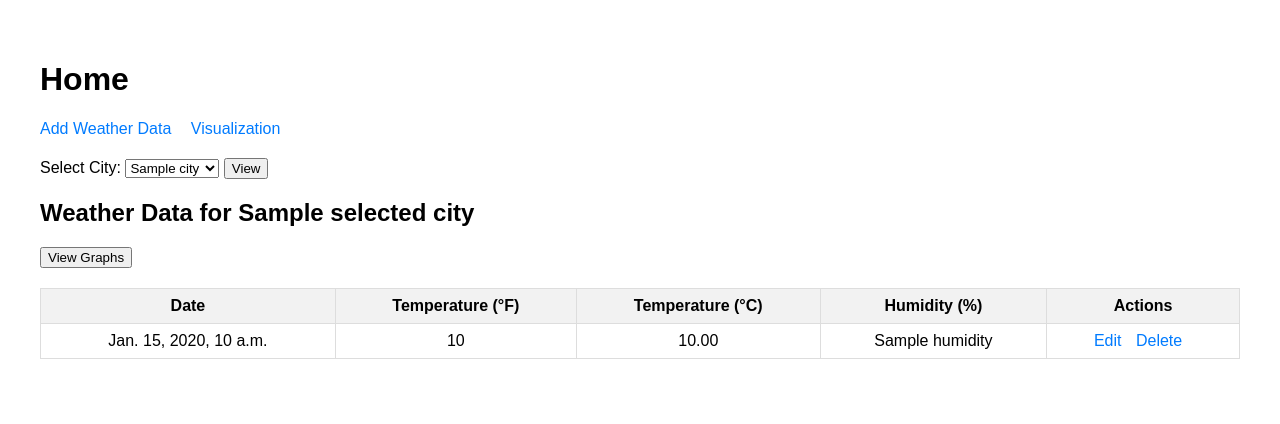
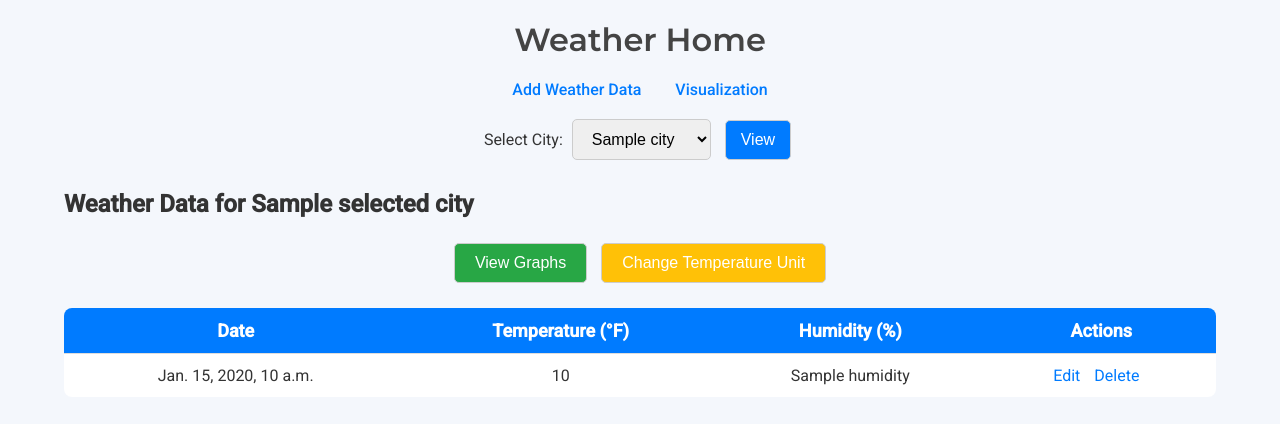
Before and after one commit to saeka8/Database-Project, a Django app: template group_final/weather_data/weather/templates/all_weather.html in a window 1280 px wide. Shown: the top 424 px of the page. Run offline with Django 5.2, Linux system fonts and the light colour scheme; the template is opened without the code that fills it: most values are stand-ins (such as "Sample title", 1, 10 or a date in 2020).

Commit message:
Update all_weather.html

```diff
--- a/group_final/weather_data/weather/templates/all_weather.html
+++ b/group_final/weather_data/weather/templates/all_weather.html
@@ -3,61 +3,171 @@
 <head>
     <meta charset="UTF-8">
     <meta name="viewport" content="width=device-width, initial-scale=1.0">
-    <title>Home</title>
+    <title>Weather Home</title>
+    <link href="https://fonts.googleapis.com/css2?family=Roboto:wght@400;500&family=Montserrat:wght@300;600&display=swap" rel="stylesheet">
     <script>
+        let tempUnit = 'F';
+
         function redirectToCityWeather(cityId) {
             if (cityId) {
                 window.location.href = `/city_weather/${cityId}/`;
             }
         }
+
+        function changeTempUnit() {
+            if (tempUnit == 'F') {
+                tempUnit = 'C';
+                    document.querySelectorAll('.tempUnitFahr').forEach(function(element) {
+                    element.classList.add('hidden');
+                });
+                    document.querySelectorAll('.tempUnitCels').forEach(function(element) {
+                    element.classList.remove('hidden');
+                });
+
+            } else {
+                tempUnit = 'F';
+                    document.querySelectorAll('.tempUnitFahr').forEach(function(element) {
+                    element.classList.remove('hidden');
+                });
+                    document.querySelectorAll('.tempUnitCels').forEach(function(element) {
+                    element.classList.add('hidden');
+                });
+            }
+        }
     </script>
     <style>
         body {
-            font-family: Arial, sans-serif;
-            margin: 20px;
-            padding: 20px;
+            font-family: 'Roboto', sans-serif;
+            background-color: #f4f7fc;
+            color: #333;
+            margin: 0;
+            padding: 0;
+        }
+        h1 {
+            font-family: 'Montserrat', sans-serif;
+            color: #444;
+            text-align: center;
+            margin-top: 20px;
         }
         nav {
-            margin-bottom: 20px;
+            text-align: center;
+            margin: 20px 0;
         }
         nav a {
-            margin-right: 15px;
+            font-size: 16px;
+            margin: 0 15px;
             text-decoration: none;
             color: #007BFF;
+            font-weight: 500;
         }
         nav a:hover {
             text-decoration: underline;
         }
-        table {
+        .container {
+            width: 90%;
+            margin: 0 auto;
+            max-width: 1200px;
+        }
+        .form-container {
+            display: flex;
+            justify-content: center;
+            margin-bottom: 30px;
+        }
+        select, button {
+            padding: 10px 15px;
+            margin: 0 5px;
+            border-radius: 5px;
+            border: 1px solid #ccc;
+            font-size: 16px;
+        }
+        button {
+            background-color: #007BFF;
+            color: white;
+            cursor: pointer;
+            transition: background-color 0.3s;
+        }
+        button:hover {
+            background-color: #0056b3;
+        }
+        .weather-table {
+            width: 100%;
+            border-radius: 8px;
+            overflow: hidden;
             border-collapse: collapse;
-            width: 100%;
-            margin-top: 20px;
         }
-        table th, table td {
-            border: 1px solid #ddd;
-            padding: 8px;
+        .weather-table th, .weather-table td {
+            padding: 12px;
             text-align: center;
         }
-        table th {
-            background-color: #f2f2f2;
+        .weather-table th {
+            background-color: #007BFF;
+            color: white;
+            font-size: 18px;
         }
-        .crud-buttons a {
+        .weather-table td {
+            background-color: white;
+            border-top: 1px solid #ddd;
+        }
+        .weather-table td a {
+            color: #007BFF;
+            text-decoration: none;
             margin-right: 10px;
-            text-decoration: none;
-            color: #007BFF;
         }
-        .crud-buttons a:hover {
+        .weather-table td a:hover {
             text-decoration: underline;
+        }
+        .weather-table .hidden {
+            display: none;
+        }
+        .btn-container {
+            text-align: center;
+            margin: 20px 0;
+        }
+        .btn-container button {
+            margin: 5px;
+            padding: 10px 20px;
+            font-size: 16px;
+            cursor: pointer;
+            border-radius: 5px;
+        }
+        .btn-container .view-btn {
+            background-color: #28a745;
+            color: white;
+        }
+        .btn-container .view-btn:hover {
+            background-color: #218838;
+        }
+        .btn-container .unit-btn {
+            background-color: #ffc107;
+            color: white;
+        }
+        .btn-container .unit-btn:hover {
+            background-color: #e0a800;
+        }
+        @media (max-width: 768px) {
+            .weather-table td, .weather-table th {
+                font-size: 14px;
+                padding: 8px;
+            }
+            .form-container {
+                flex-direction: column;
+            }
+            select, button {
+                width: 100%;
+                margin-bottom: 10px;
+            }
         }
     </style>
 </head>
 <body>
-    <h1>Home</h1>
+    <div class="container">
+        <h1>Weather Home</h1>
         <nav>
             <a href="{% url 'create_weather' %}">Add Weather Data</a>
             <a href="{% url 'weather_visualization' %}">Visualization</a>
         </nav>
-    <div>
+
+        <div class="form-container">
             <form method="post">
                 {% csrf_token %}
                 <label for="citySelect">Select City:</label>
@@ -70,15 +180,20 @@
                 <button type="submit">View</button>
             </form>
         </div>
+
         {% if weather_data %}
         <h2>Weather Data for {{ selected_city.name }}</h2>
-    <button onclick="redirectToCityWeather('{{ selected_city.id }}')">View Graphs</button>
-    <table border="1">
+        <div class="btn-container">
+            <button class="view-btn" onclick="redirectToCityWeather('{{ selected_city.id }}')">View Graphs</button>
+            <button class="unit-btn" onclick="changeTempUnit()">Change Temperature Unit</button>
+        </div>
+
+        <table class="weather-table">
             <thead>
                 <tr>
                     <th>Date</th>
-                <th>Temperature (°F)</th>
-                <th>Temperature (°C)</th>
+                    <th class="tempUnitFahr">Temperature (°F)</th>
+                    <th class="tempUnitCels hidden">Temperature (°C)</th>
                     <th>Humidity (%)</th>
                     <th>Actions</th>
                 </tr>
@@ -87,16 +202,18 @@
                 {% for data in weather_data %}
                 <tr>
                     <td>{{ data.date }}</td>
-                <td>{{ data.temperature }}</td>
-                <td>{{ data.temperature_celsius|floatformat:2 }}</td>
+                    <td class="tempUnitFahr">{{ data.temperature }}</td>
+                    <td class="tempUnitCels hidden">{{ data.temperature_celsius|floatformat:2 }}</td>
                     <td>{{ data.humidity }}</td>
-                <td class="crud-buttons">
+                    <td>
                         <a href="{% url 'edit_weather' data.id %}">Edit</a>
                         <a href="{% url 'delete_weather' data.id %}">Delete</a>
+                    </td>
                 </tr>
                 {% endfor %}
             </tbody>
         </table>
         {% endif %}
+    </div>
 </body>
 </html>
```
Lines whose indentation alone changed are shown as unchanged.
